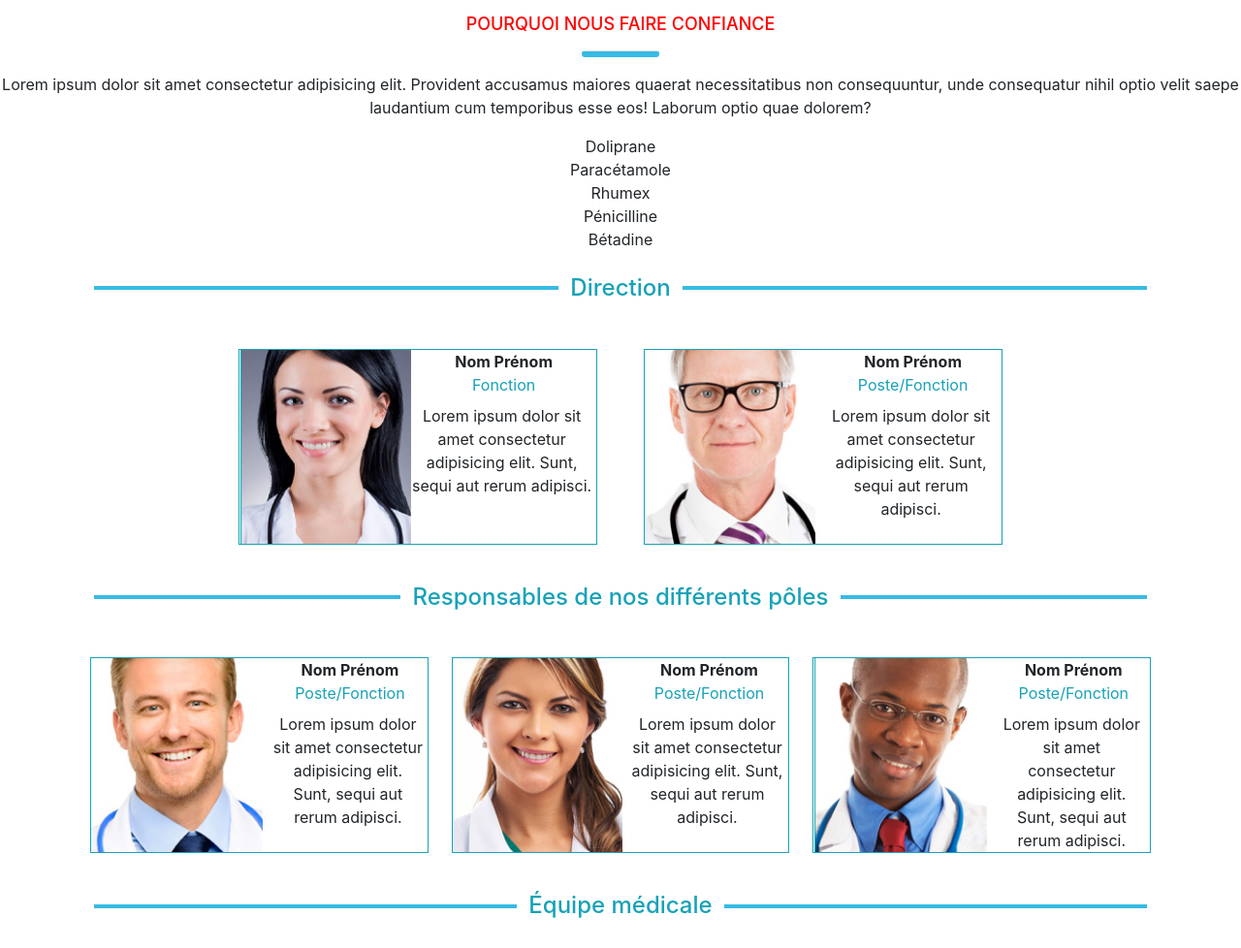
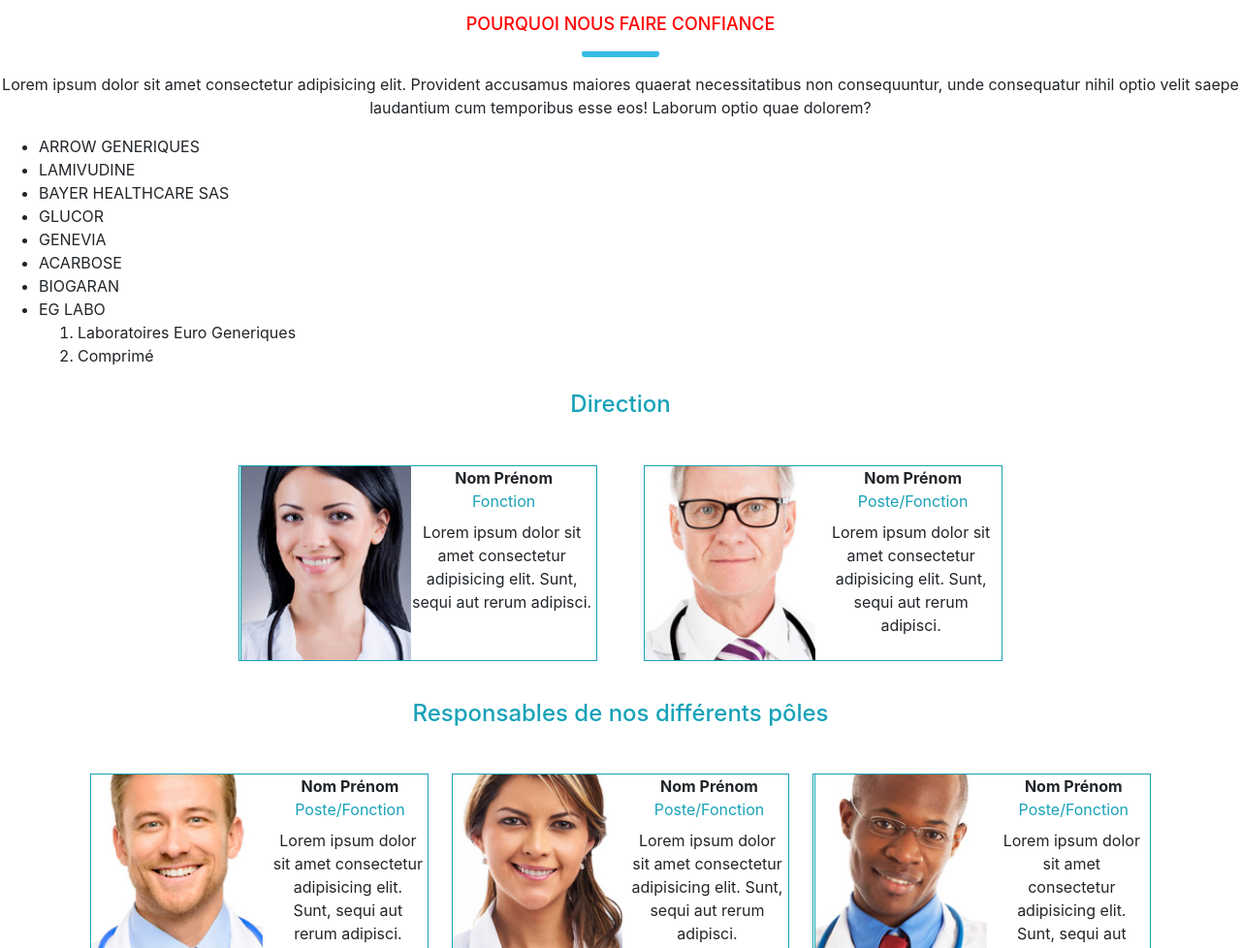
Before and after one commit to vivienLqy/brief, a plain HTML site: page index.html in a window 1280 px wide. Shown: the part 860-1838 px from the top of the page at 97% size. Drawn offline with nearby package versions, Linux system fonts and the light colour scheme.

Commit message:
end_brief

```diff
--- a/index.html
+++ b/index.html
@@ -98,11 +98,17 @@
     <div>
         <div class="listmédoc">
             <ul class="list">
-                <li>Doliprane</li>
-                <li>Paracétamole</li>
-                <li>Rhumex</li>
-                <li>Pénicilline</li>
-                <li>Bétadine</li>
+                <li>ARROW GENERIQUES</li>
+                <li>LAMIVUDINE</li>
+                <li>BAYER HEALTHCARE SAS</li>
+                <li>GLUCOR</li>
+                <li>GENEVIA</li>
+                <li>ACARBOSE</li>
+                <li>BIOGARAN</li>
+                <li>EG LABO</li><ol>
+                    <li>Laboratoires Euro Generiques</li>
+                    <li>Comprimé</li>
+                </ol>
             </ul>
         </div>
     </div>
--- a/style.css
+++ b/style.css
@@ -24,9 +24,6 @@ footer>ul>li{
     /* centre verticalement les enfants entre eux */
     align-items: center;
 
-    /* active flexbox */
-    display: flex;
-
     /* garde le texte centré s’il passe sur plusieurs lignes ou si flexbox n’est pas supporté */
     text-align: center;
 
@@ -43,11 +40,11 @@ footer>ul>li{
 .lorem{
     text-align: center;
 }
-.list{
+/* .list{
     list-style: none;
     text-align: center;
     padding: 0;
-}
+} */
 #text-primary{
     color: red!important;
 }
```
